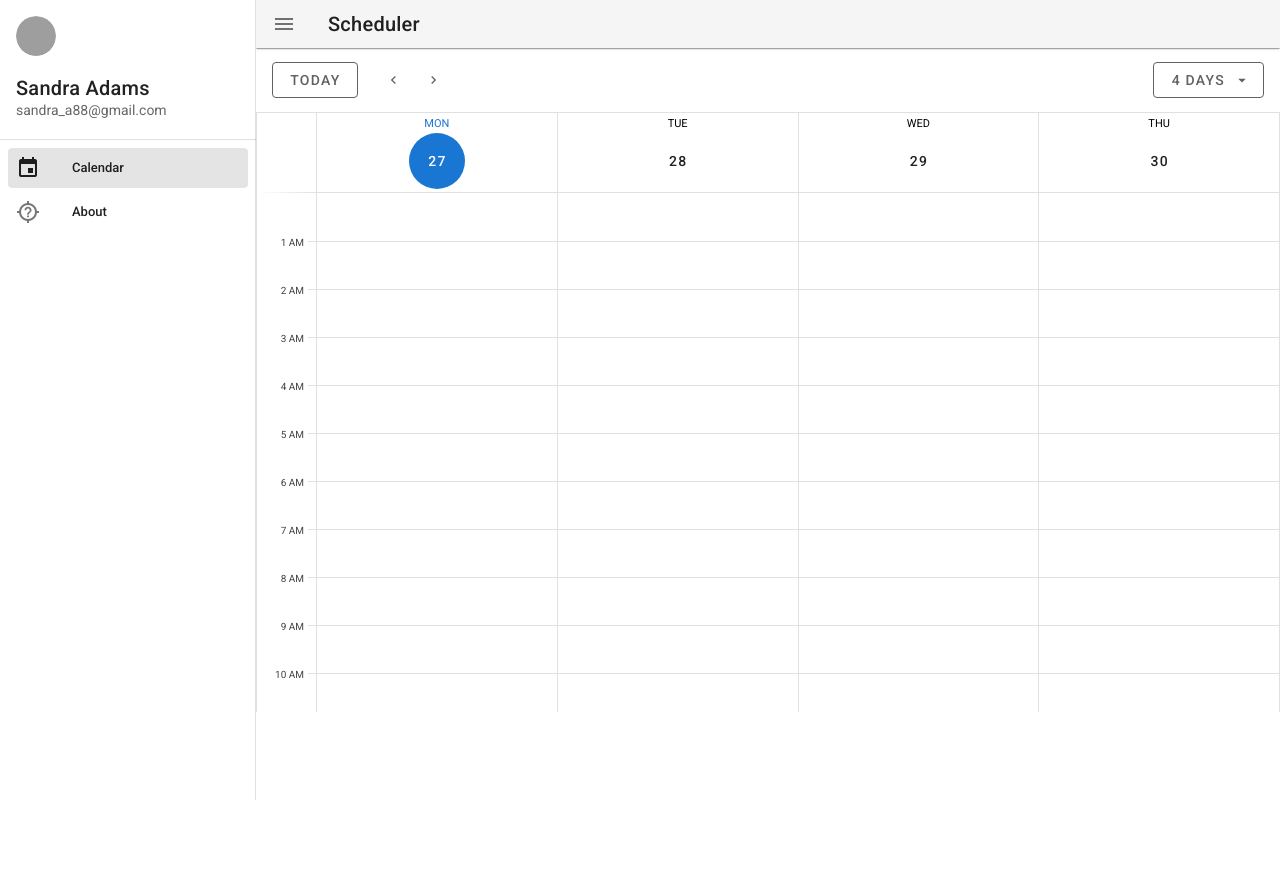
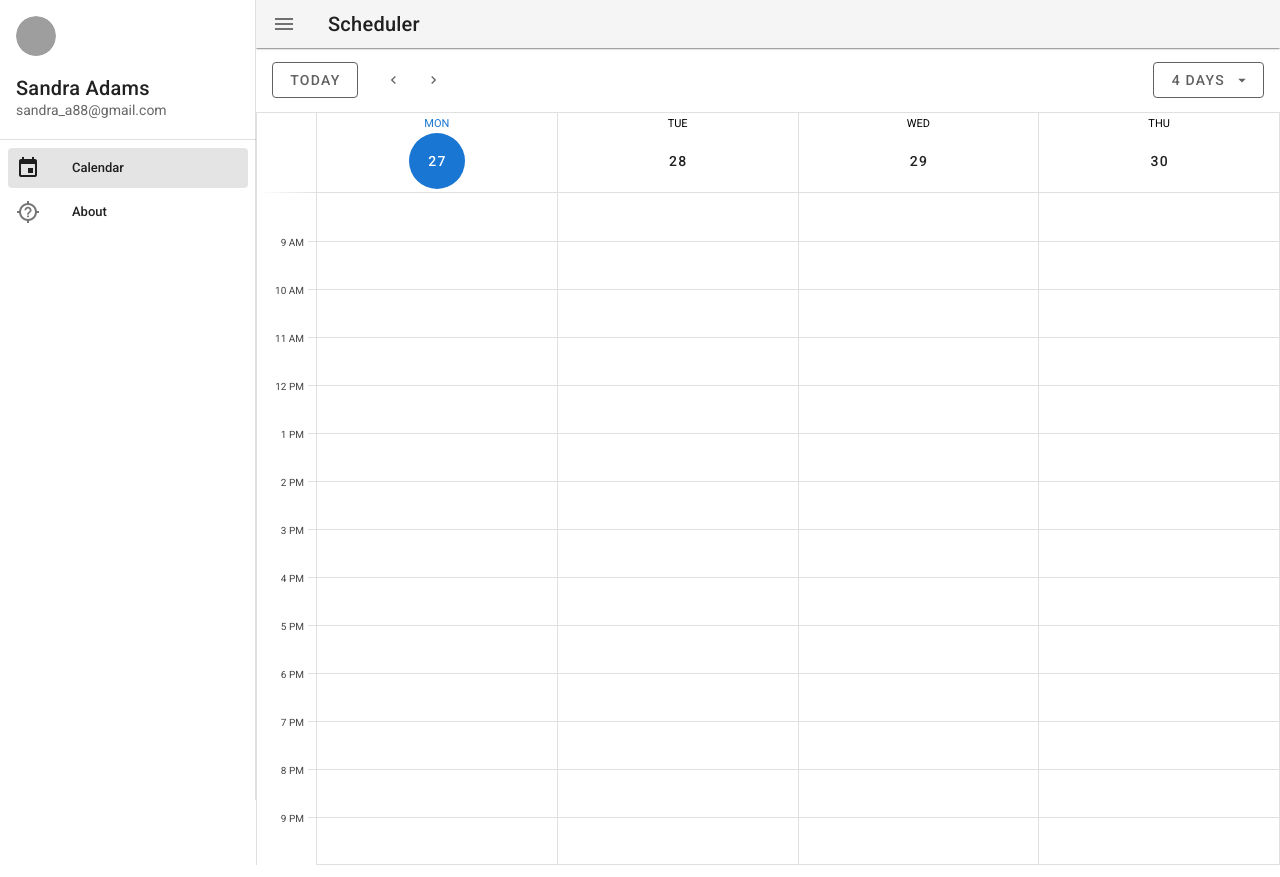
Before and after one commit to Hamza-chaouch/scheduler-app, a Vue app: page / in a window 1280 px wide. Before the commit the page ends 800 px from the top, so only its background shows below. Built offline with nearby package versions, Linux system fonts and the light colour scheme; grey boxes are pictures that could not be loaded.

Commit message:
on click adding event to the calednar

```diff
--- a/src/views/CalendarView.vue
+++ b/src/views/CalendarView.vue
@@ -1,36 +1,18 @@
 <template>
   <v-row class="fill-height">
     <v-col>
+      <!-- filter date mounth etc.. -->
       <v-sheet height="64">
-        <v-toolbar
-          flat
-        >
-          <v-btn
-            outlined
-            class="mr-4"
-            color="grey darken-2"
-            @click="setToday"
-          >
+        <v-toolbar flat>
+          <v-btn outlined class="mr-4" color="grey darken-2" @click="setToday">
             Today
           </v-btn>
-          <v-btn
-            fab
-            text
-            small
-            color="grey darken-2"
-            @click="prev"
-          >
+          <v-btn fab text small color="grey darken-2" @click="prev">
             <v-icon small>
               mdi-chevron-left
             </v-icon>
           </v-btn>
-          <v-btn
-            fab
-            text
-            small
-            color="grey darken-2"
-            @click="next"
-          >
+          <v-btn fab text small color="grey darken-2" @click="next">
             <v-icon small>
               mdi-chevron-right
             </v-icon>
@@ -39,17 +21,9 @@
             {{ $refs.calendar.title }}
           </v-toolbar-title>
           <v-spacer></v-spacer>
-          <v-menu
-            bottom
-            right
-          >
+          <v-menu bottom right>
             <template v-slot:activator="{ on, attrs }">
-              <v-btn
-                outlined
-                color="grey darken-2"
-                v-bind="attrs"
-                v-on="on"
-              >
+              <v-btn outlined color="grey darken-2" v-bind="attrs" v-on="on">
                 <span>{{ typeToLabel[type] }}</span>
                 <v-icon right>
                   mdi-menu-down
@@ -73,67 +47,25 @@
           </v-menu>
         </v-toolbar>
       </v-sheet>
-      <v-sheet height="600">
-        <v-calendar
-          ref="calendar"
-          v-model="focus"
-          color="primary"
-          :events="events"
-          :event-color="getEventColor"
-          :type="type"
-          @click:event="showEvent"
-          @click:more="viewDay"
-          @click:date="viewDay"
-          @change="updateRange"
-        ></v-calendar>
-        <v-menu
-          v-model="selectedOpen"
-          :close-on-content-click="false"
-          :activator="selectedElement"
-          offset-x
-        >
-          <v-card
-            color="grey lighten-4"
-            min-width="350px"
-            flat
-          >
-            <v-toolbar
-              :color="selectedEvent.color"
-              dark
-            >
-              <v-btn icon>
-                <v-icon>mdi-pencil</v-icon>
-              </v-btn>
-              <v-toolbar-title v-html="selectedEvent.name"></v-toolbar-title>
-              <v-spacer></v-spacer>
-              <v-btn icon>
-                <v-icon>mdi-heart</v-icon>
-              </v-btn>
-              <v-btn icon>
-                <v-icon>mdi-dots-vertical</v-icon>
-              </v-btn>
-            </v-toolbar>
-            <v-card-text>
-              <span v-html="selectedEvent.details"></span>
-            </v-card-text>
-            <v-card-actions>
-              <v-btn
-                text
-                color="secondary"
-                @click="selectedOpen = false"
-              >
-                Cancel
-              </v-btn>
-            </v-card-actions>
-          </v-card>
-        </v-menu>
+      <v-sheet>
+        <v-calendar interval-width="60" first-interval=8 interval-count=14 ref="calendar" v-model="value"
+          color="primary" :type="type" :events="events" :event-color="getEventColor" :event-ripple="false"
+          @click:event="onEventClicked" @click:time="onClickTime" @change="getEvents" @mousedown:event="startDrag"
+          @mouseup:time="endDrag" @mouseleave.native="cancelDrag">
+          <template v-slot:event="{ event, timed, eventSummary }">
+            <div class="v-event-draggable" v-html="eventSummary()"></div>
+            <div v-if="timed" class="v-event-drag-bottom" @mousedown.stop="extendBottom(event)"></div>
+          </template>
+        </v-calendar>
       </v-sheet>
     </v-col>
   </v-row>
 </template>
+
 <script>
 export default {
   data: () => ({
+    hour: 60 * 60 * 1000,
     focus: '',
     type: '4day',
     typeToLabel: {
@@ -142,64 +74,77 @@
       day: 'Day',
       '4day': '4 Days',
     },
-      selectedEvent: {},
-      selectedElement: null,
-      selectedOpen: false,
-      events: [
-       {
-            name: "test",
-            start:Date.now(),
-            end: 1656344979765 + (60 * 60 * 1000),
-            color:'indigo' ,
-            timed: true,
+    value: '',
+    events: [],
+    colors: ['#2196F3', '#3F51B5', '#673AB7', '#00BCD4', '#4CAF50', '#FF9800', '#757575'],
+    names: ['Meeting', 'Holiday', 'PTO', 'Travel', 'Event', 'Birthday', 'Conference', 'Party'],
+    dragEvent: null,
+    dragStart: null,
+    createEvent: null,
+    createStart: null,
+    extendOriginal: null,
+  }),
+  methods: {
+    toTimestamp(year, month, day, hour, minute = 0, second = 0) {
+      var datum = new Date(Date.UTC(year, month - 1, day, hour, minute, second));
+      return datum.getTime();
     },
-           {
-            name: "test",
-            start:1656344979765,
-            end:1656344979765 + (60 * 60 * 1000),
-            color:'indigo' ,
-            timed: true,
-          },
-          {
-            name: "test",
-            start: 1656344979765 + (3 *60 * 60 * 1000),
-            end:1656344979765 + (4*60 * 60 * 1000),
-            color:'indigo' ,
-            timed: true,
-          },
-          {
-            name: "test",
-             start: 1656344979765 + (5 *60 * 60 * 1000),
-            end: 1656344979765 + (6*60 * 60 * 1000),
-            color:'indigo' ,
+
+    onClickTime(e) {
+
+      console.log('OnClickTime', this.events);
+
+        var startDate = this.toTimestamp(
+          e.year,
+          e.month,
+          e.day,
+          e.hour - 2
+        );
+
+
+       var checkingExisitEventsOnTheSameHour = this.events.filter(item =>{
+         return item.start === startDate
+        })
+
+        if(checkingExisitEventsOnTheSameHour.length === 0) {
+
+          this.createEvent = {
+            name: `Event #${this.events.length}`,
+            color: this.rndElement(this.colors),
+            start: startDate,
+            end: startDate + this.hour,
             timed: true,
           }
-      ],
-      colors: ['blue', 'indigo', 'deep-purple', 'cyan', 'green', 'orange', 'grey darken-1'],
-      names: ['Meeting', 'Holiday', 'PTO', 'Travel', 'Event', 'Birthday', 'Conference', 'Party'],
-    }),
-    mounted () {
-      this.$refs.calendar.checkChange()
+          this.events.push(this.createEvent)
+          e.preventDefault
+
+        }
+
     },
-    methods: {
-      viewDay ({ date }) {
+    onEventClicked(e) {
+      console.log('onEventClicked', e);
+    },
+    onIntervalClicked(e) {
+      console.log('onIntervalClicked', e);
+    },
+    viewDay({ date }) {
       this.focus = date
       this.type = 'day'
     },
-      getEventColor (event) {
+    getEventColor(event) {
       return event.color
     },
-      setToday ({ date }) {
+    setToday() {
       this.focus = Date.now()
       this.type = 'day'
     },
-      prev () {
+    prev() {
       this.$refs.calendar.prev()
     },
-      next () {
+    next() {
       this.$refs.calendar.next()
     },
-      showEvent ({ nativeEvent, event }) {
+    showEvent({ nativeEvent, event }) {
       const open = () => {
         this.selectedEvent = event
         this.selectedElement = nativeEvent.target
@@ -215,37 +160,182 @@
 
       nativeEvent.stopPropagation()
     },
-      updateRange ({ start, end }) {
-        console.log(end)
-        // call to update the events
-    //     const events = []
 
-    //     const min = new Date(`${start.date}T00:00:00`)
-    //     const max = new Date(`${end.date}T23:59:59`)
-    //     const days = (max.getTime() - min.getTime()) / 86400000
-    //     const eventCount = this.rnd(days, days + 20)
 
-    //     for (let i = 0; i < 1; i++) {
-    //       const allDay = this.rnd(0, 3) === 0
-    //       const firstTimestamp = this.rnd(min.getTime(), max.getTime())
-    //       const first = new Date(firstTimestamp - (firstTimestamp % 900000))
-    //       const secondTimestamp = this.rnd(2, allDay ? 288 : 8) * 900000
-    //       const second = new Date(first.getTime() + secondTimestamp)
 
-    //       // events.push({
-    //       //   name: "test",
-    //       //   start: Date.now(),
-    //       //   end: Date.now() + (60 * 60 * 1000),
-    //       //   color:'indigo' ,
-    //       //   timed: false,
-    //       // })
-    //     }
-    // //    console.log( Date.now())
-    //    // this.events = events
+
+
+
+    startDrag({ event, timed }) {
+      if (event && timed) {
+        this.dragEvent = event
+        this.dragTime = null
+        this.extendOriginal = null
+      }
     },
-      rnd (a, b) {
+    startTime(tms) {
+      const mouse = this.toTime(tms)
+
+      if (this.dragEvent && this.dragTime === null) {
+        const start = this.dragEvent.start
+
+        this.dragTime = mouse - start
+      } else {
+        this.createStart = this.roundTime(mouse)
+        this.createEvent = {
+          name: `Event #${this.events.length}`,
+          color: this.rndElement(this.colors),
+          start: this.createStart,
+          end: this.createStart,
+          timed: true,
+        }
+
+        //    this.events.push(this.createEvent)
+      }
+    },
+    extendBottom(event) {
+      this.createEvent = event
+      this.createStart = event.start
+      this.extendOriginal = event.end
+    },
+    mouseMove(tms) {
+      const mouse = this.toTime(tms)
+
+      if (this.dragEvent && this.dragTime !== null) {
+        const start = this.dragEvent.start
+        const end = this.dragEvent.end
+        const duration = end - start
+        const newStartTime = mouse - this.dragTime
+        const newStart = this.roundTime(newStartTime)
+        const newEnd = newStart + duration
+
+        this.dragEvent.start = newStart
+        this.dragEvent.end = newEnd
+      } else if (this.createEvent && this.createStart !== null) {
+        const mouseRounded = this.roundTime(mouse, false)
+        const min = Math.min(mouseRounded, this.createStart)
+        const max = Math.max(mouseRounded, this.createStart)
+
+        this.createEvent.start = min
+        this.createEvent.end = max
+      }
+    },
+    endDrag() {
+      this.dragTime = null
+      this.dragEvent = null
+      this.createEvent = null
+      this.createStart = null
+      this.extendOriginal = null
+    },
+    cancelDrag() {
+      if (this.createEvent) {
+        if (this.extendOriginal) {
+          this.createEvent.end = this.extendOriginal
+        } else {
+          const i = this.events.indexOf(this.createEvent)
+          if (i !== -1) {
+            this.events.splice(i, 1)
+          }
+        }
+      }
+
+      this.createEvent = null
+      this.createStart = null
+      this.dragTime = null
+      this.dragEvent = null
+    },
+    roundTime(time, down = true) {
+      const roundTo = 15 // minutes
+      const roundDownTime = roundTo * 60 * 1000
+
+      return down
+        ? time - time % roundDownTime
+        : time + (roundDownTime - (time % roundDownTime))
+    },
+    toTime(tms) {
+      return new Date(tms.year, tms.month - 1, tms.day, tms.hour, tms.minute).getTime()
+    },
+    getEventColor(event) {
+      const rgb = parseInt(event.color.substring(1), 16)
+      const r = (rgb >> 16) & 0xFF
+      const g = (rgb >> 8) & 0xFF
+      const b = (rgb >> 0) & 0xFF
+
+      return event === this.dragEvent
+        ? `rgba(${r}, ${g}, ${b}, 0.7)`
+        : event === this.createEvent
+          ? `rgba(${r}, ${g}, ${b}, 0.7)`
+          : event.color
+    },
+    getEvents({ start, end }) {
+      // const events = []
+
+      // const min = new Date(`${start.date}T00:00:00`).getTime()
+      // const max = new Date(`${end.date}T23:59:59`).getTime()
+      // const days = (max - min) / 86400000
+      // const eventCount = this.rnd(days, days + 20)
+
+      // for (let i = 0; i < eventCount; i++) {
+      //   const timed = this.rnd(0, 3) !== 0
+      //   const firstTimestamp = this.rnd(min, max)
+      //   const secondTimestamp = this.rnd(2, timed ? 8 : 288) * 900000
+      //   const start = firstTimestamp - (firstTimestamp % 900000)
+      //   const end = start + secondTimestamp
+
+      //   events.push({
+      //     name: this.rndElement(this.names),
+      //     color: this.rndElement(this.colors),
+      //     start,
+      //     end,
+      //     timed,
+      //   })
+      // }
+
+      // this.events = events
+    },
+    rnd(a, b) {
       return Math.floor((b - a + 1) * Math.random()) + a
+    },
+    rndElement(arr) {
+      return arr[this.rnd(0, arr.length - 1)]
     },
   },
 }
 </script>
+
+<style scoped lang="scss">
+.v-event-draggable {
+  padding-left: 6px;
+}
+
+.v-event-timed {
+  user-select: none;
+  -webkit-user-select: none;
+}
+
+.v-event-drag-bottom {
+  position: absolute;
+  left: 0;
+  right: 0;
+  bottom: 4px;
+  height: 4px;
+  cursor: ns-resize;
+
+  &::after {
+    display: none;
+    position: absolute;
+    left: 50%;
+    height: 4px;
+    border-top: 1px solid white;
+    border-bottom: 1px solid white;
+    width: 16px;
+    margin-left: -8px;
+    opacity: 0.8;
+    content: '';
+  }
+
+  &:hover::after {
+    display: block;
+  }
+}
+</style>
```
Lines whose indentation alone changed are shown as unchanged.
